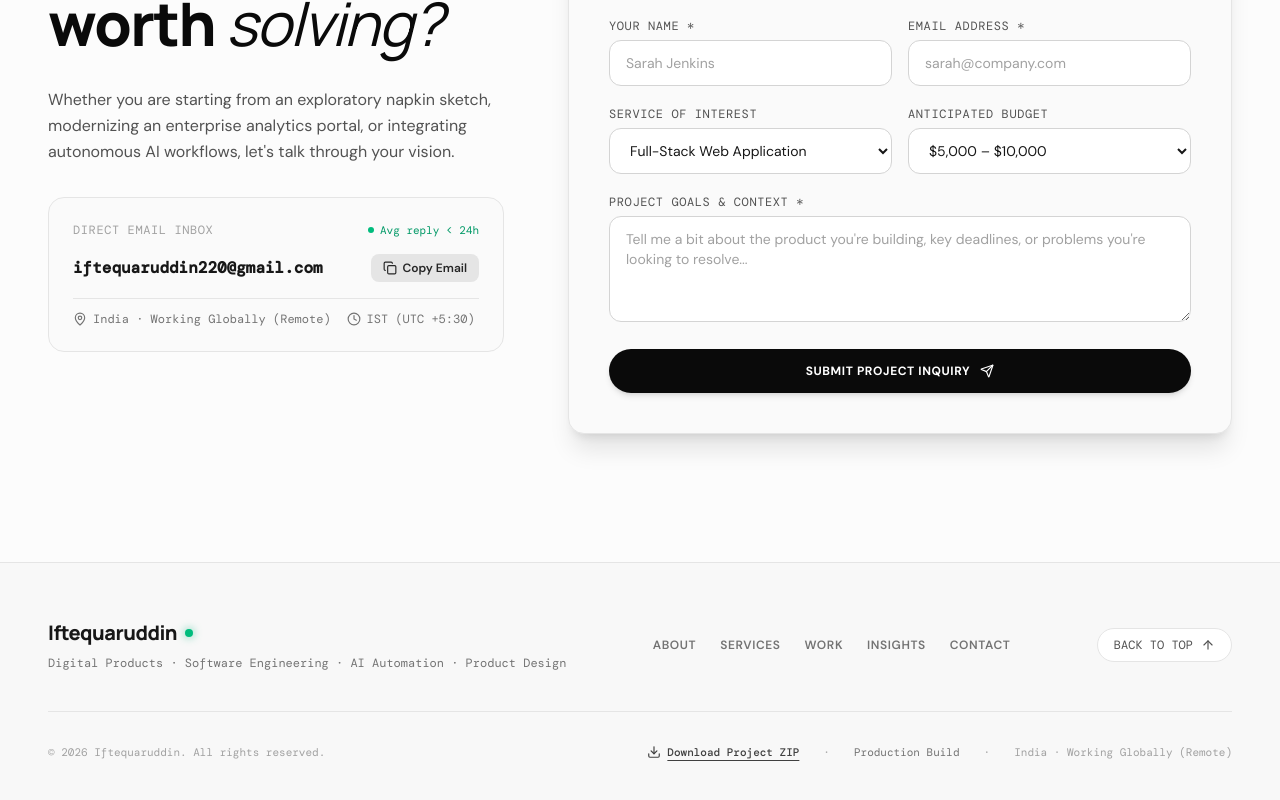
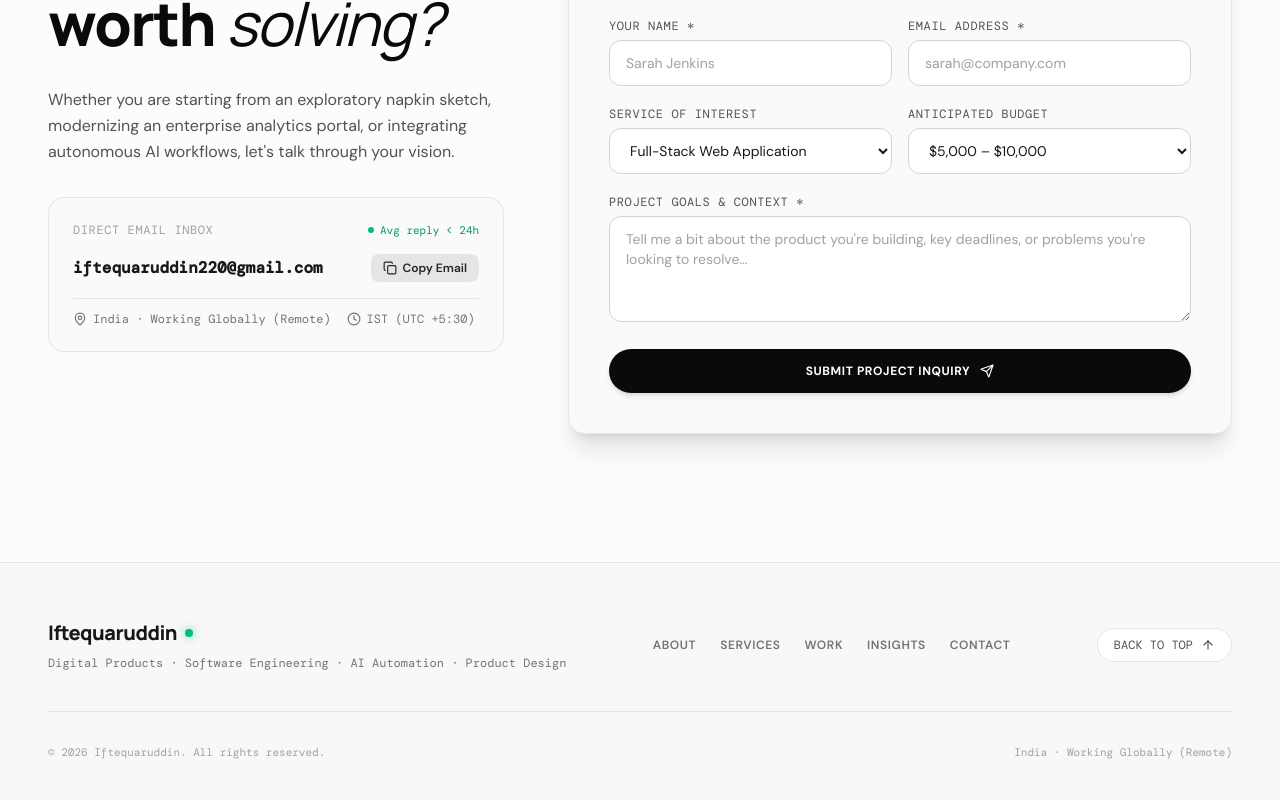
Before and after one commit to iftequaruddin220-hue/iftequar, a React (Vite) app: page / in a window 1280 px wide. Shown: the part 7236-8036 px from the top of the page. Built offline with nearby package versions, Linux system fonts and the light colour scheme; a web font is replaced by a local one.

Commit message:
Simplify footer by removing download links

```diff
--- a/src/components/Footer.tsx
+++ b/src/components/Footer.tsx
@@ -52,28 +52,9 @@ export default function Footer() {
             © {new Date().getFullYear()} {PERSONAL_INFO.name}. All rights reserved.
           </div>
 
-          <div className="flex flex-wrap items-center gap-4 sm:gap-6">
-            <a
-              href="/portfolio-website.zip"
-              download="portfolio-website.zip"
-              className="text-neutral-700 dark:text-neutral-300 hover:text-neutral-950 dark:hover:text-white font-medium flex items-center gap-1.5 underline underline-offset-4 transition-colors"
-              title="Download full project source code (React, Vite, Tailwind)"
-            >
-              <Download className="w-3.5 h-3.5" />
-              <span>Download Project ZIP</span>
-            </a>
-            <span>·</span>
-            <a
-              href="/portfolio-dist.zip"
-              download="portfolio-dist.zip"
-              className="text-neutral-500 hover:text-neutral-950 dark:hover:text-white transition-colors"
-              title="Download compiled production build ready to host"
-            >
-              Production Build
-            </a>
-            <span>·</span>
-            <span>{PERSONAL_INFO.location}</span>
-          </div>
+<div className="flex items-center gap-4">
+  <span>{PERSONAL_INFO.location}</span>
+</div>
         </div>
 
       </div>
```
